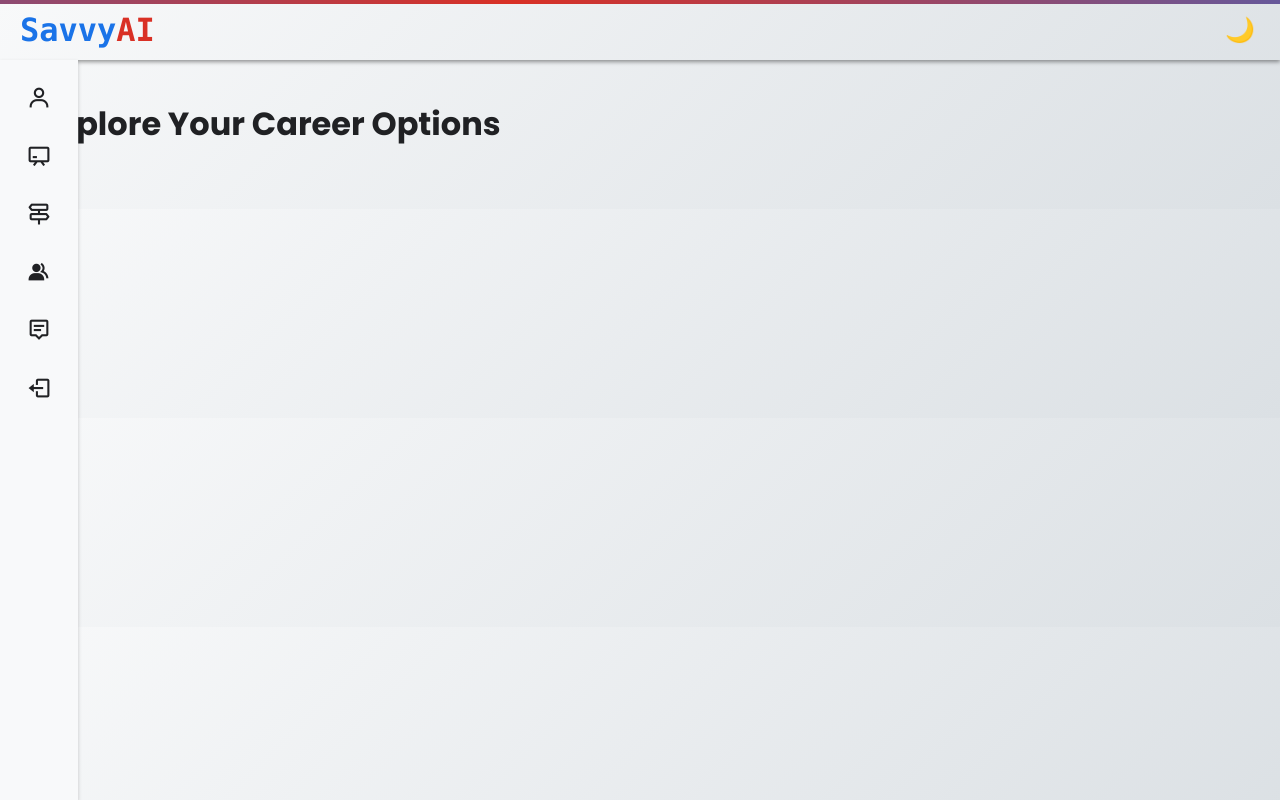
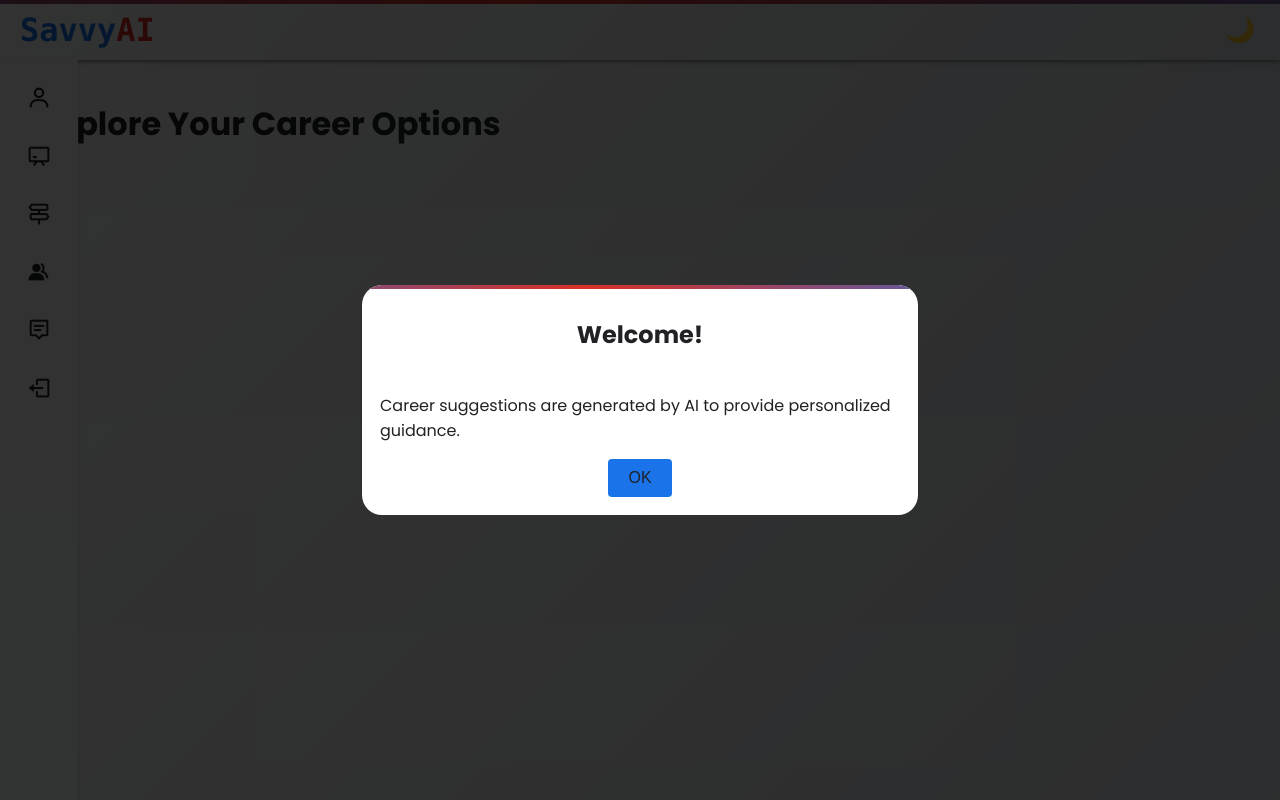
Before and after one commit to rahulm16/main_project, a Flask app: page /suggestions in a window 1280 px wide. Run offline with Flask 3, Linux system fonts and the light colour scheme; data that the repository does not hold is empty; parts of the project's set-up code (start-up, migrations or seed data) failed here and were passed over; some libraries are stand-ins or nearby versions.

Commit message:
brought back og ok modal

```diff
--- a/templates/suggestions.html
+++ b/templates/suggestions.html
@@ -11,9 +11,17 @@
     <script id="user-data" type="application/json">
         {{ user | tojson }}
     </script>
-
     {% include 'header.html' %}
     {% include 'sidebar.html' %}
+<!-- Introductory Modal -->
+<div id="intro-modal" class="modal active">
+    <div class="modal-content">
+        <h2>Welcome!</h2>
+        <p>Career suggestions are generated by AI to provide personalized guidance.</p>
+        <button id="ok-button" class="btn">OK</button>
+    </div>
+</div>
+
     <div class="container">
         <h1>Explore Your Career Options</h1>
         <div class="career-grid">
@@ -63,7 +71,6 @@
         </div>
     </div>
     <script src="{{ url_for('static', filename='scripts/header.js') }}"></script>
-    <script src="{{ url_for('static', filename='scripts/sidebar.js') }}"></script>
     <script src="{{ url_for('static', filename='scripts/suggestions.js') }}"></script>
 </body>
 </html>
```
